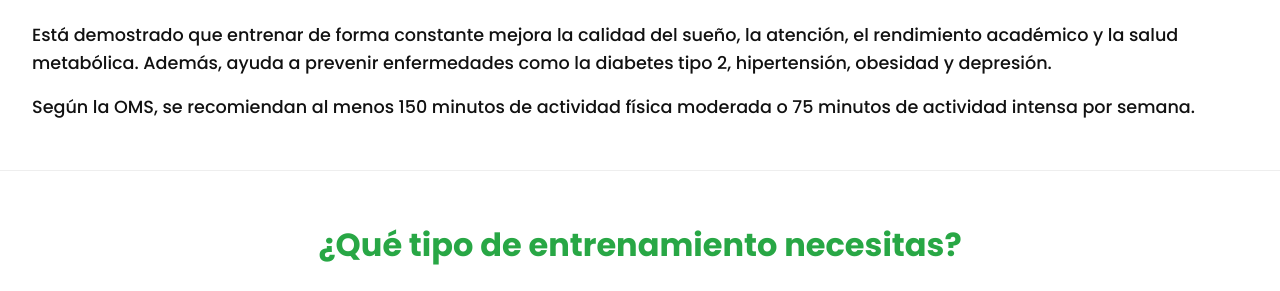
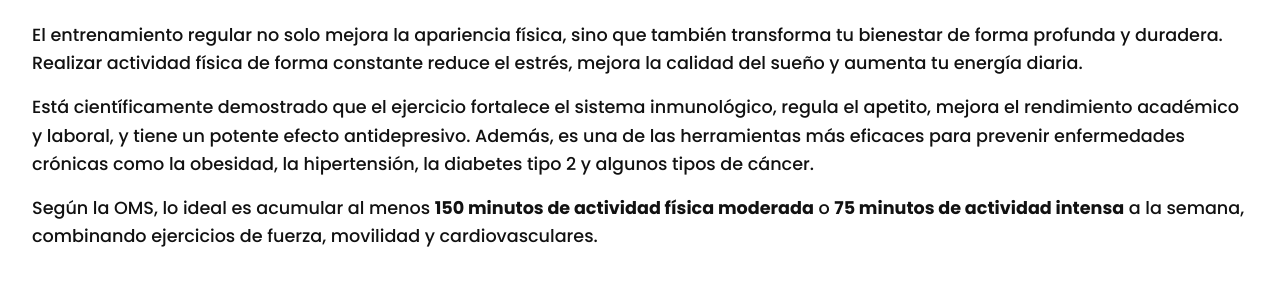
Before and after one commit to JorgeyArnau/rutinas, a plain HTML site: page index.html in a window 1280 px wide. Shown: the part 654-945 px from the top of the page. Drawn offline with nearby package versions, Linux system fonts and the light colour scheme.

Commit message:
Update index.html

```diff
--- a/index.html
+++ b/index.html
@@ -52,11 +52,13 @@
   </section>
 
   <!-- BENEFICIOS -->
-  <section id="beneficios" class="info-section" data-aos="fade-up">
-    <h2>Beneficios del entrenamiento físico</h2>
-    <p>Está demostrado que entrenar de forma constante mejora la calidad del sueño, la atención, el rendimiento académico y la salud metabólica. Además, ayuda a prevenir enfermedades como la diabetes tipo 2, hipertensión, obesidad y depresión.</p>
-    <p>Según la OMS, se recomiendan al menos 150 minutos de actividad física moderada o 75 minutos de actividad intensa por semana.</p>
-  </section>
+ <section id="beneficios" class="info-section" data-aos="fade-up">
+  <h2>Beneficios del entrenamiento físico</h2>
+  <p>El entrenamiento regular no solo mejora la apariencia física, sino que también transforma tu bienestar de forma profunda y duradera. Realizar actividad física de forma constante reduce el estrés, mejora la calidad del sueño y aumenta tu energía diaria.</p>
+  <p>Está científicamente demostrado que el ejercicio fortalece el sistema inmunológico, regula el apetito, mejora el rendimiento académico y laboral, y tiene un potente efecto antidepresivo. Además, es una de las herramientas más eficaces para prevenir enfermedades crónicas como la obesidad, la hipertensión, la diabetes tipo 2 y algunos tipos de cáncer.</p>
+  <p>Según la OMS, lo ideal es acumular al menos <strong>150 minutos de actividad física moderada</strong> o <strong>75 minutos de actividad intensa</strong> a la semana, combinando ejercicios de fuerza, movilidad y cardiovasculares.</p>
+</section>
+
 
   <!-- TIPOS DE ENTRENAMIENTO -->
 <section id="tipos" class="info-section" data-aos="fade-up">
```
